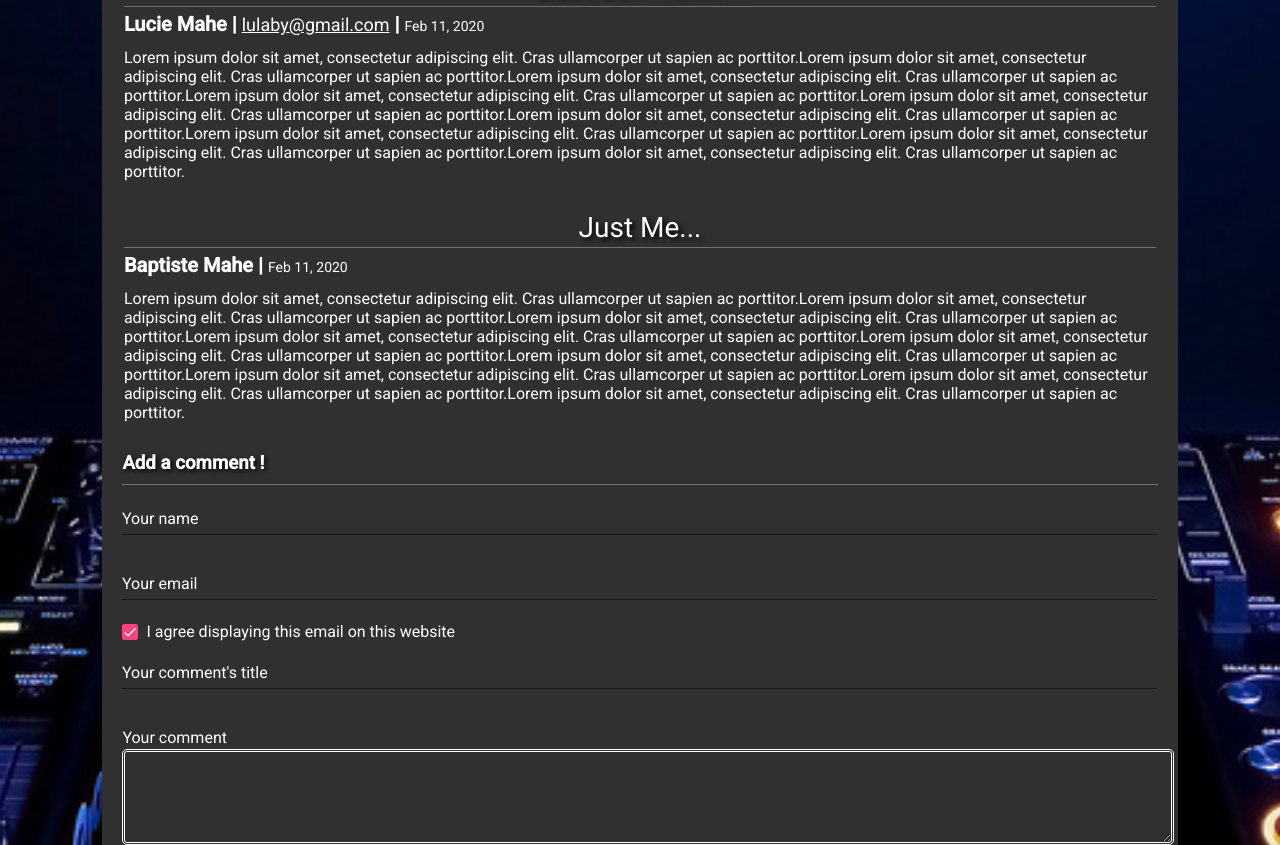
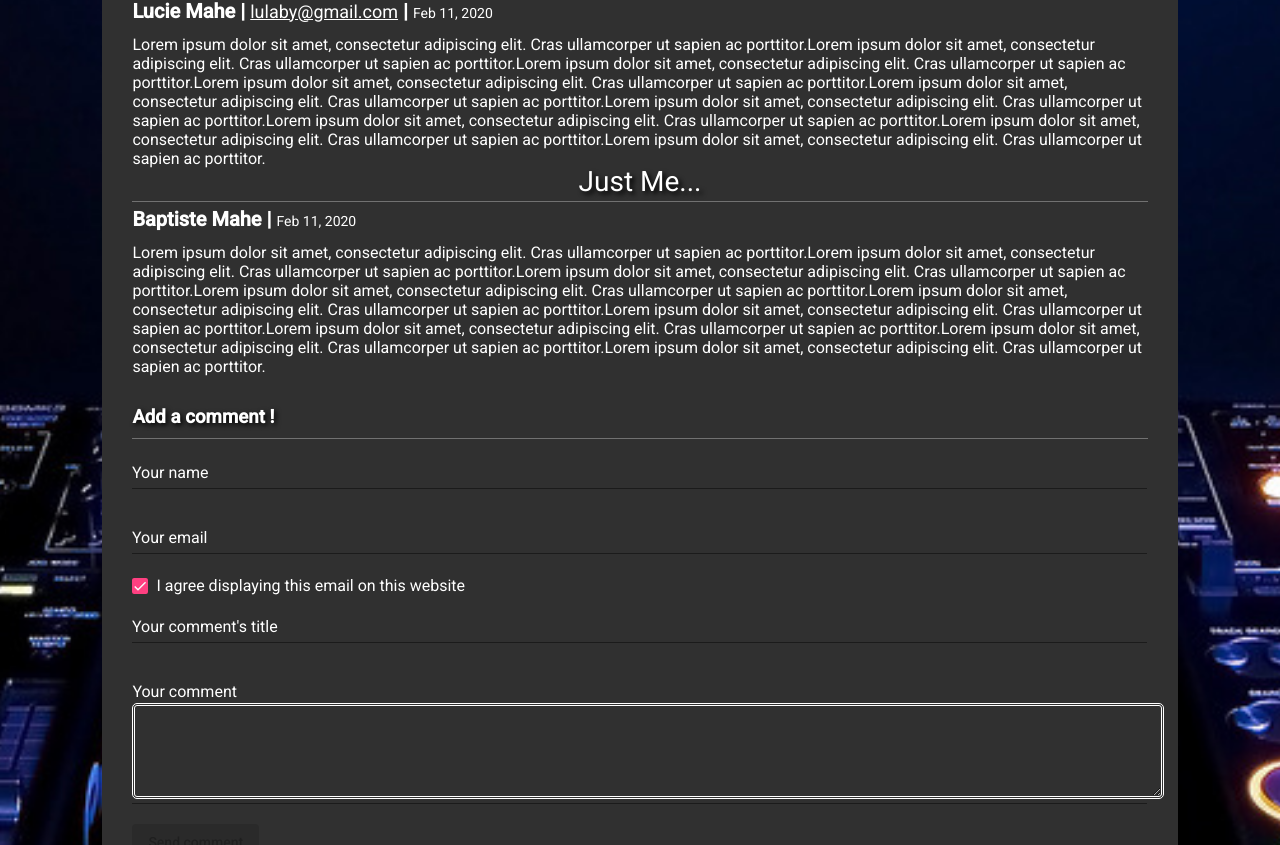
Before and after one commit to BaptisteMahe/mySite, an Angular app: page / in a window 1280 px wide. Shown: the part 1035-1880 px from the top of the page. Built offline with nearby package versions, Linux system fonts and the light colour scheme.

Commit message:
Some comments style

```diff
--- a/src/app/components/comment-container/comment-container.component.html
+++ b/src/app/components/comment-container/comment-container.component.html
@@ -1,4 +1,4 @@
-<div>
+<div class="comment-container">
   <app-comment
     *ngFor="let commentProperties of this.propertiesArray;"
     [properties]="commentProperties">
--- a/src/app/components/comment-container/comment-container.component.scss
+++ b/src/app/components/comment-container/comment-container.component.scss
@@ -0,0 +1,5 @@
+.comment-container {
+  margin-top: 40px;
+  margin-left: 30px;
+  margin-right: 30px;
+}
--- a/src/app/components/comment-form/comment-form.component.scss
+++ b/src/app/components/comment-form/comment-form.component.scss
@@ -1,13 +1,11 @@
 .comment-form {
-  margin-left: 20px;
-  margin-right: 20px;
   padding-bottom: 10px;
+  margin-top: 30px;
 }
 
 h3 {
   text-shadow: 2px 2px 5px #000000;
   margin-bottom: 10px;
-  margin-top: 20px;
 }
 
 mat-form-field {
--- a/src/app/components/comment/comment.component.scss
+++ b/src/app/components/comment/comment.component.scss
@@ -32,8 +32,3 @@ h {
     font-size: 14px;
   }
 }
-
-.comment {
-  margin: 1%;
-  padding: 1%;
-}
```
